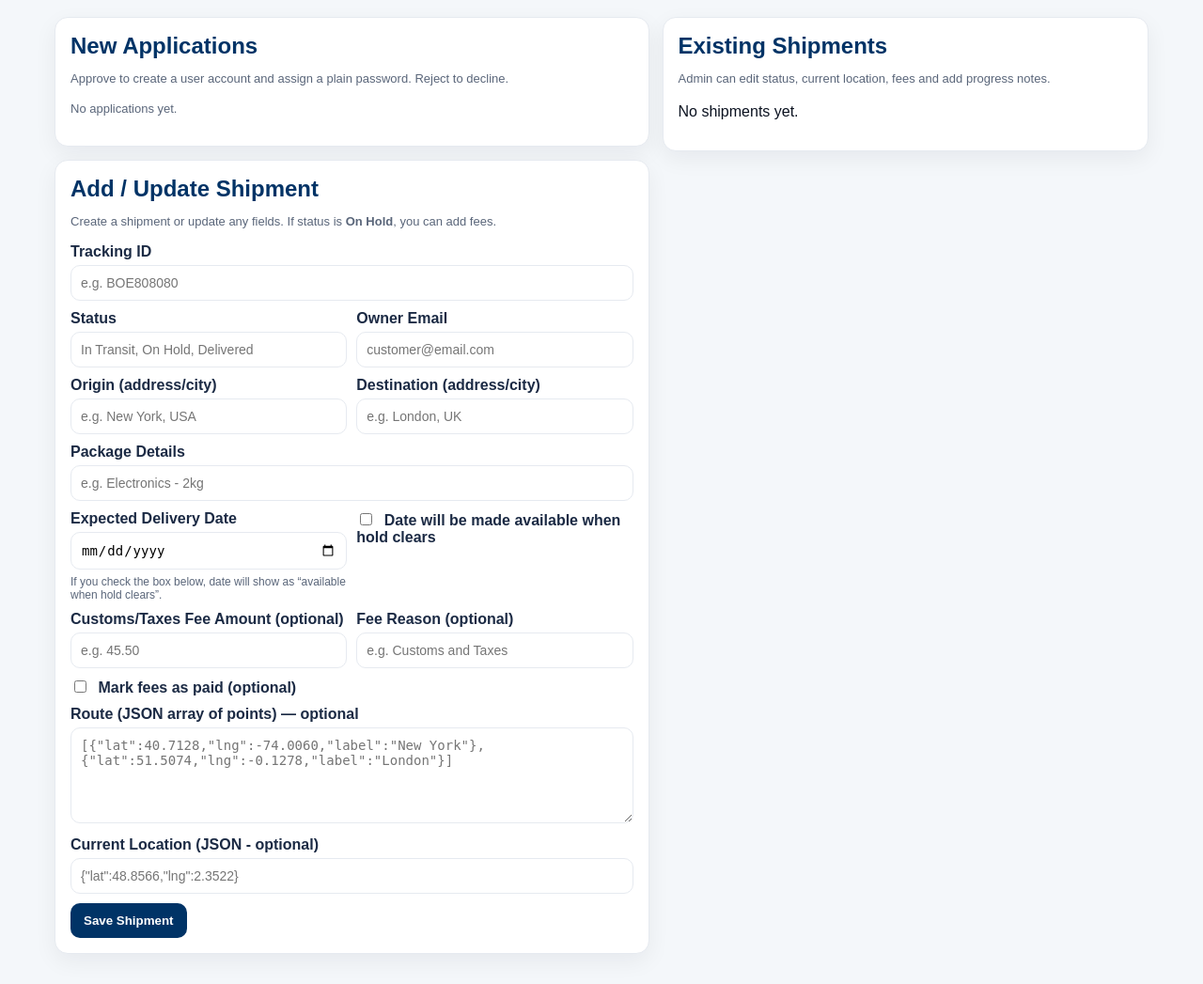
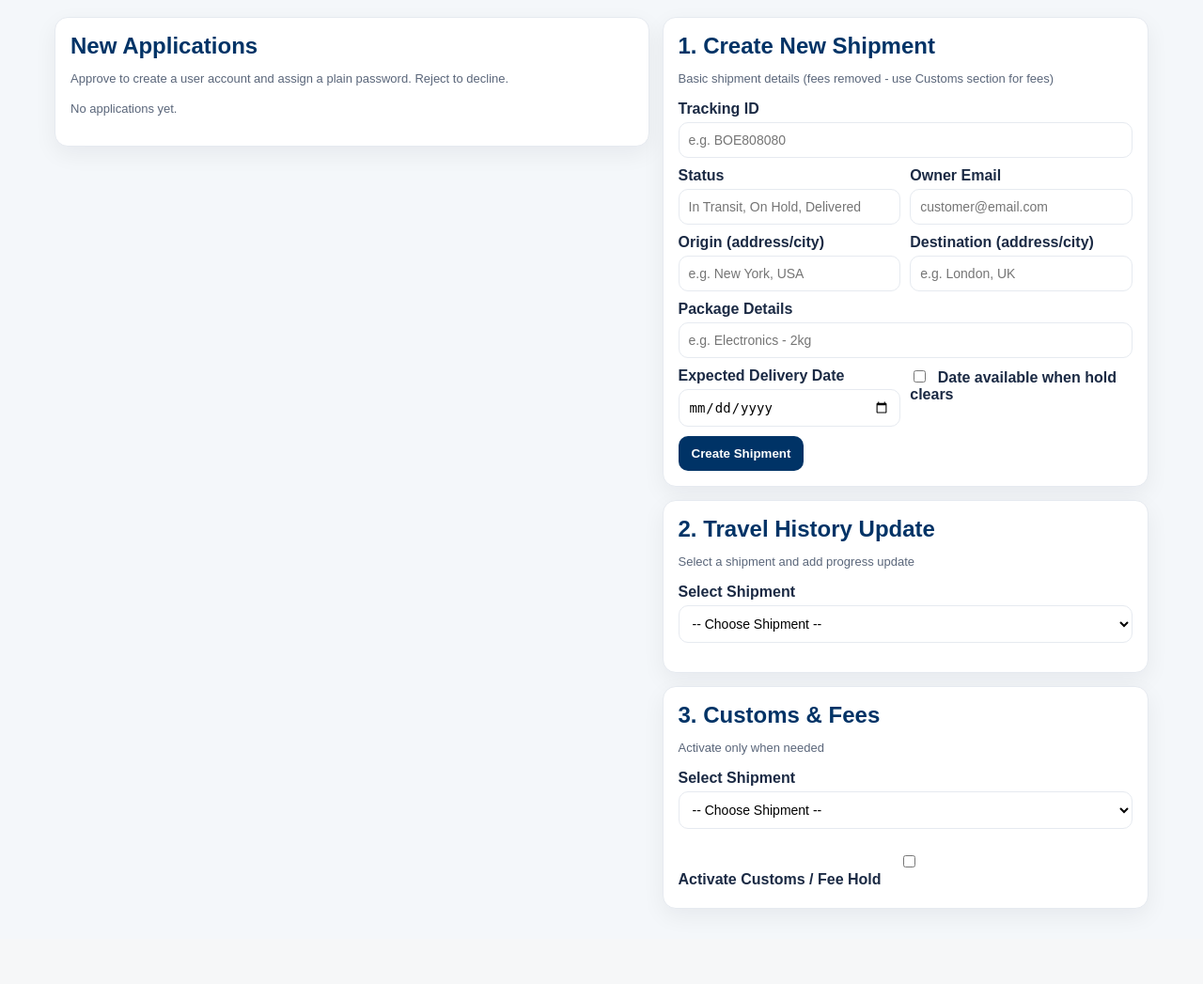
Before and after one commit to care3653-a11y/Glopac, a Flask app: template templates/admin.html in a window 1280 px wide. Shown: the part 109-1156 px from the top of the page at 94% size. After the commit the page ends 1077 px from the top, so only its background shows below. Run offline with Flask 3, Linux system fonts and the light colour scheme; the template is opened without the code that fills it, so the values that code supplies are empty; parts of the project's set-up code (start-up, migrations or seed data) failed here and were passed over.

Commit message:
Update admin.html

```diff
--- a/templates/admin.html
+++ b/templates/admin.html
@@ -75,6 +75,7 @@ textarea{resize:vertical}
   font-weight:900;
   cursor:pointer;
   margin-top:10px;
+  margin-right:8px;
 }
 .btn:hover{background:var(--brand2);}
 .btn-good{background:var(--good);}
@@ -227,12 +228,15 @@ textarea{resize:vertical}
       {% endif %}
     </div>
 
-    <!-- Create / Update shipment -->
+  </div>
+
+  <!-- RIGHT: 3 Main Sections -->
+  <div>
+
+    <!-- SECTION 1: Create New Shipment -->
     <div class="card">
-      <h2>Add / Update Shipment</h2>
-      <p class="muted">
-        Create a shipment or update any fields. If status is <b>On Hold</b>, you can add fees.
-      </p>
+      <h2>1. Create New Shipment</h2>
+      <p class="muted">Basic shipment details (fees removed - use Customs section for fees)</p>
 
       <form action="/admin" method="post">
         <input type="hidden" name="form_type" value="shipment">
@@ -269,193 +273,108 @@ textarea{resize:vertical}
           <div>
             <label>Expected Delivery Date</label>
             <input type="date" name="estimated_delivery">
-            <div class="small">If you check the box below, date will show as “available when hold clears”.</div>
           </div>
           <div>
             <label>
               <input type="checkbox" name="estimated_delivery_tbd_on_hold" style="width:auto;margin-right:8px;">
-              Date will be made available when hold clears
+              Date available when hold clears
             </label>
           </div>
         </div>
 
-        <div class="two">
-          <div>
-            <label>Customs/Taxes Fee Amount (optional)</label>
-            <input type="number" step="0.01" name="fees_amount" placeholder="e.g. 45.50">
-          </div>
-          <div>
-            <label>Fee Reason (optional)</label>
-            <input type="text" name="fees_reason" placeholder="e.g. Customs and Taxes">
-          </div>
-        </div>
-
-        <label>
-          <input type="checkbox" name="fees_paid" style="width:auto;margin-right:8px;">
-          Mark fees as paid (optional)
-        </label>
-
-        <label>Route (JSON array of points) — optional</label>
-        <textarea name="route" rows="5"
-          placeholder='[{"lat":40.7128,"lng":-74.0060,"label":"New York"}, {"lat":51.5074,"lng":-0.1278,"label":"London"}]'></textarea>
-
-        <label>Current Location (JSON - optional)</label>
-        <input type="text" name="current_location" placeholder='{"lat":48.8566,"lng":2.3522}'>
-
-        <button class="btn" type="submit">Save Shipment</button>
+        <button class="btn" type="submit">Create Shipment</button>
       </form>
     </div>
-  </div>
 
-  <!-- RIGHT: Shipments -->
-  <div>
+    <!-- SECTION 2: Travel History Update -->
     <div class="card">
-      <h2>Existing Shipments</h2>
-      <p class="muted">Admin can edit status, current location, fees and add progress notes.</p>
+      <h2>2. Travel History Update</h2>
+      <p class="muted">Select a shipment and add progress update</p>
 
-      {% if shipments %}
-        <ul class="list">
-          {% for ship in shipments %}
-            <li class="item">
-              <div class="topline">
-                <div>
-                  <div class="tid">{{ ship.tracking_id }} — {{ ship.status }}</div>
-                  <div class="small"><b>Owner:</b> {{ ship.owner_email or "Unassigned" }}</div>
-                  {% if ship.origin or ship.destination %}
-                    <div class="small"><b>From:</b> {{ ship.origin or "-" }} • <b>To:</b> {{ ship.destination or "-" }}</div>
-                  {% endif %}
+      <label>Select Shipment</label>
+      <select id="travel-select" style="margin-bottom:15px;width:100%;">
+        <option value="">-- Choose Shipment --</option>
+        {% for ship in shipments %}
+          <option value="{{ ship.tracking_id }}">{{ ship.owner_email }} — {{ ship.tracking_id }}</option>
+        {% endfor %}
+      </select>
 
-                  {% if ship.estimated_delivery_tbd_on_hold %}
-                    <div class="small"><b>Expected delivery:</b> Date will be made available when hold clears</div>
-                  {% elif ship.estimated_delivery %}
-                    <div class="small"><b>Expected delivery:</b> {{ ship.estimated_delivery }}</div>
-                  {% endif %}
+      <div id="travel-form-area" style="display:none;">
+        <form action="/admin/update/TRACKING_ID" method="post" id="travel-form">
+          <label>Date & Time</label>
+          <input type="datetime-local" name="update_datetime" required>
 
-                  {% if ship.fees and not ship.fees.paid %}
-                    {% if ship.fees.payment_submitted %}
-                      <div class="pill pill-pending">Payment Submitted</div>
-                    {% else %}
-                      <div class="pill pill-hold">On Hold (Unpaid Fees)</div>
-                    {% endif %}
-                  {% elif ship.fees and ship.fees.paid %}
-                    <div class="pill pill-paid">Fees Paid</div>
-                  {% endif %}
+          <label>Activity (Main Update)</label>
+          <textarea name="progress_note" rows="3" placeholder="Package cleared customs and is moving to next hub..."></textarea>
 
-                  <div class="small" style="margin-top:8px; display:flex; gap:14px; flex-wrap:wrap;">
-                    <a href="/track?tracking_id={{ ship.tracking_id }}">View tracking</a>
-                    <a href="/admin/chat/{{ ship.tracking_id }}" style="font-weight:900;">Open chat</a>
-                  </div>
-                </div>
+          <label>Location / Hub</label>
+          <input type="text" name="update_location" placeholder="e.g. Paris Sorting Hub">
 
-                <form action="/delete/{{ ship.tracking_id }}" method="post">
-                  <button type="submit" class="btn btn-danger">Delete</button>
-                </form>
-              </div>
+          <button class="btn btn-good" type="submit">Add Update</button>
+          <a href="/track?tracking_id=SELECTED" id="view-btn-travel" class="btn" target="_blank">View Shipment</a>
+          <a href="/admin/chat/SELECTED" id="msg-btn-travel" class="btn">Message Customer</a>
+        </form>
+      </div>
+    </div>
 
-              <!-- INLINE EDIT FORM -->
-              <form action="/admin/update/{{ ship.tracking_id }}" method="post">
-                <div class="inline-form">
-                  <div>
-                    <label>Status</label>
-                    <select name="status" required>
-                      {% set st = ship.status or "" %}
-                      <option value="{{ st }}">{{ st if st else "Choose…" }}</option>
+    <!-- SECTION 3: Customs & Fees -->
+    <div class="card">
+      <h2>3. Customs & Fees</h2>
+      <p class="muted">Activate only when needed</p>
 
-                      <option value="Label Created">Label Created</option>
-                      <option value="Picked Up">Picked Up</option>
-                      <option value="In Transit">In Transit</option>
-                      <option value="Arrived at Destination Country">Arrived at Destination Country</option>
+      <label>Select Shipment</label>
+      <select id="customs-select" style="margin-bottom:15px;width:100%;">
+        <option value="">-- Choose Shipment --</option>
+        {% for ship in shipments %}
+          <option value="{{ ship.tracking_id }}">{{ ship.owner_email }} — {{ ship.tracking_id }}</option>
+        {% endfor %}
+      </select>
 
-                      <option value="Clearance Update">Clearance Update</option>
-                      <option value="Clearance Process Successful">Clearance Process Successful</option>
-                      <option value="Awaiting Dispatch">Awaiting Dispatch</option>
+      <label><input type="checkbox" id="activate-customs"> Activate Customs / Fee Hold</label>
 
-                      <option value="Out for Delivery">Out for Delivery</option>
-                      <option value="Delivered">Delivered</option>
-                      <option value="Delayed">Delayed</option>
-                      <option value="On Hold">On Hold</option>
-                      <option value="Custom Status">Custom Status</option>
-                    </select>
-                    <div class="small">Choose “Custom Status” then type below.</div>
-                  </div>
+      <div id="customs-form-area" style="display:none;">
+        <form action="/admin/update/TRACKING_ID" method="post" id="customs-form">
+          <label>Fee Amount</label>
+          <input type="number" step="0.01" name="fees_amount" placeholder="e.g. 125.00">
 
-                  <div>
-                    <label>Current Location (JSON)</label>
-                    <input type="text" name="current_location"
-                           value='{{ ship.current_location | tojson if ship.current_location else "" }}'
-                           placeholder='{"lat":48.8566,"lng":2.3522,"label":"Paris Hub"}'>
-                  </div>
+          <label>Fee Reason</label>
+          <input type="text" name="fees_reason" placeholder="e.g. Customs and Taxes">
 
-                  <div>
-                    <label>Fees Amount</label>
-                    <input type="number" step="0.01" name="fees_amount"
-                           value="{{ ship.fees.amount if ship.fees and ship.fees.amount is not none else '' }}"
-                           placeholder="e.g. 125.00">
-                  </div>
+          <label>New Expected Delivery Date</label>
+          <input type="date" name="estimated_delivery">
 
-                  <div>
-                    <label>Fees Reason</label>
-                    <input type="text" name="fees_reason"
-                           value="{{ ship.fees.reason if ship.fees and ship.fees.reason else '' }}"
-                           placeholder="e.g. Customs and Taxes">
-                  </div>
+          <button class="btn btn-warn" type="submit">Apply Customs Hold</button>
+          <a href="/track?tracking_id=SELECTED" id="view-btn-customs" class="btn" target="_blank">View Shipment</a>
+          <a href="/admin/chat/SELECTED" id="msg-btn-customs" class="btn">Message Customer</a>
+        </form>
+      </div>
+    </div>
 
-                  <div class="full">
-                    <label>Expected Delivery Date</label>
-                    <input type="date" name="estimated_delivery" value="{{ ship.estimated_delivery or '' }}">
-                    <label style="margin-top:10px;">
-                      <input type="checkbox" name="estimated_delivery_tbd_on_hold" style="width:auto;margin-right:8px;"
-                             {% if ship.estimated_delivery_tbd_on_hold %}checked{% endif %}>
-                      Date will be made available when hold clears
-                    </label>
-                  </div>
-
-                  <div class="full">
-                    <label>If “Custom Status”, type here</label>
-                    <input type="text" name="custom_status" placeholder="e.g. Held at Sorting Facility">
-                  </div>
-
-                  <!-- NEW FIELD: Update Location -->
-                  <div class="full">
-                    <label>Update Location / Hub <small>(shows in tracking history)</small></label>
-                    <input type="text" name="update_location" placeholder="e.g. Paris Sorting Hub">
-                  </div>
-
-                  <div class="full">
-                    <label><strong>Current Progress / Note</strong><br>
-                    <small>This will appear in Shipment History on tracking page</small></label>
-                    <textarea name="progress_note" rows="3"
-                              placeholder="Package arrived at Paris hub. Clearance in progress. Expected release in 48 hours..."></textarea>
-                  </div>
-
-                  <div class="full">
-                    <label>
-                      <input type="checkbox" name="clear_fees" value="1" style="width:auto; margin-right:8px;">
-                      Clear fees (remove fees object)
-                    </label>
-                  </div>
-                </div>
-
-                <div class="inline-actions">
-                  <button class="btn btn-good" type="submit">Save Changes</button>
-                </div>
-              </form>
-
-              {% if ship.fees and ship.fees.payment_submitted and not ship.fees.paid %}
-                <form action="/verify_payment/{{ ship.tracking_id }}" method="post" style="margin-top:8px;">
-                  <button type="submit" class="btn btn-warn">Verify & Release</button>
-                </form>
-              {% endif %}
-
-            </li>
-          {% endfor %}
-        </ul>
-      {% else %}
-        <p>No shipments yet.</p>
-      {% endif %}
-    </div>
   </div>
 
 </div>  </div>
+
+<script>
+  // Simple JS for showing forms and updating buttons
+  function updateButtons(selectId, formId, viewId, msgId) {
+    const select = document.getElementById(selectId);
+    select.addEventListener('change', function() {
+      const area = document.getElementById(formId);
+      if (this.value) {
+        area.style.display = 'block';
+        document.getElementById(viewId).href = `/track?tracking_id=${this.value}`;
+        document.getElementById(msgId).href = `/admin/chat/${this.value}`;
+      }
+    });
+  }
+
+  updateButtons('travel-select', 'travel-form-area', 'view-btn-travel', 'msg-btn-travel');
+  updateButtons('customs-select', 'customs-form-area', 'view-btn-customs', 'msg-btn-customs');
+
+  document.getElementById('activate-customs').addEventListener('change', function() {
+    document.getElementById('customs-form-area').style.display = this.checked ? 'block' : 'none';
+  });
+</script>
+
 </body>
 </html>
```
